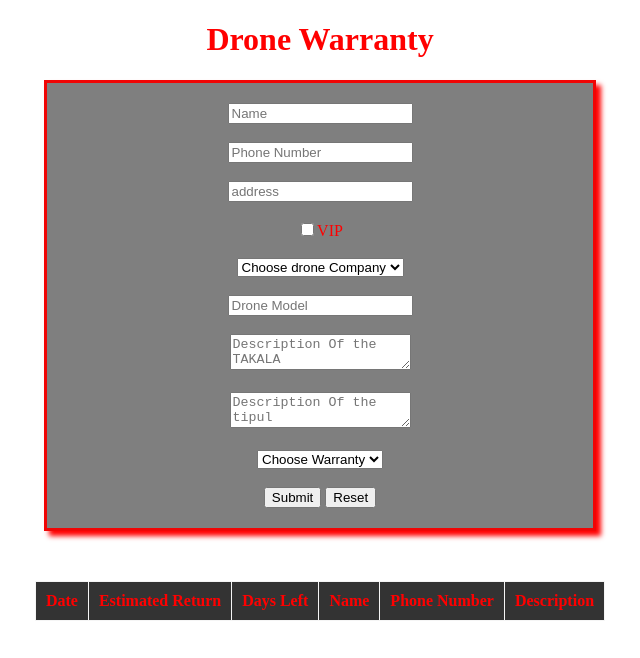
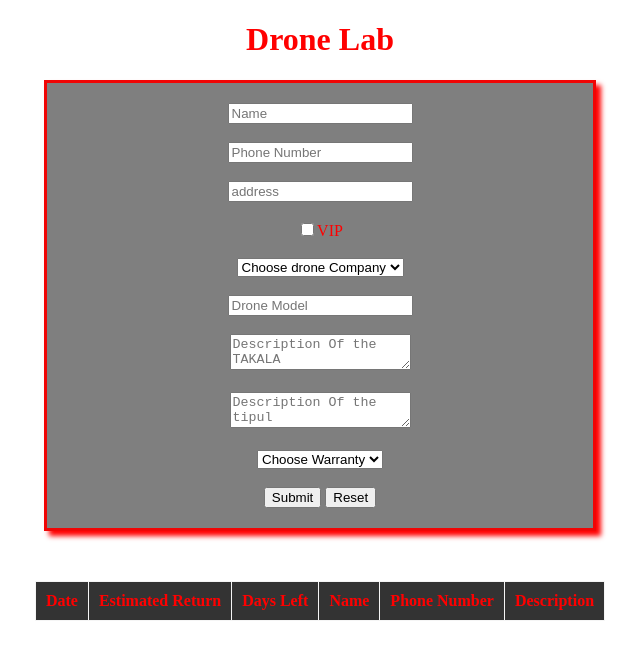
Before and after one commit to NDVninay/drone, a plain HTML site: page index.html in a window 1280 px wide. Shown: the whole page, without its empty margins (320-960 px from the left). Drawn offline with Linux system fonts and the light colour scheme.

Commit message:
title change

```diff
--- a/index.html
+++ b/index.html
@@ -9,7 +9,7 @@
     <script defer src="js.js"></script>
   </head>
   <body>
-    <h1>Drone Warranty</h1>
+    <h1>Drone Lab</h1>
     <form id="myForm" action="javascript:droneWarranty()">
       <input type="text" placeholder="Name" id="name" /><br /><br />
       <input
```
